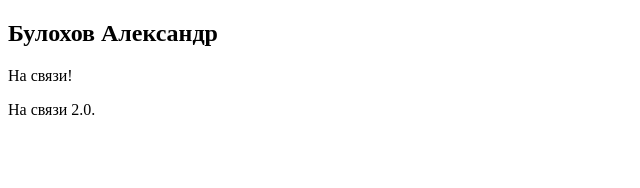
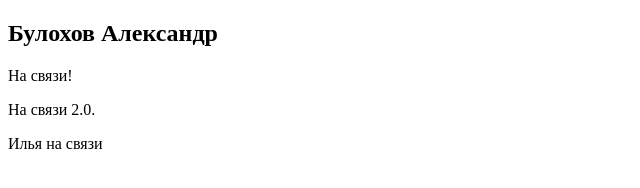
Before and after one commit to impact48lip/newyear, a plain HTML site: page index.html in a window 1280 px wide. Shown: the whole page, without its empty margins (0-640 px from the left). Drawn offline with Linux system fonts and the light colour scheme.

Commit message:
filancomm
add one <p>

```diff
--- a/index.html
+++ b/index.html
@@ -10,5 +10,6 @@
     <h2>Булохов Александр</h2>
     <p>На связи!</p>
     <p>На связи 2.0.</p>
+    <p>Илья на связи</p>
 </body>
 </html>
```
